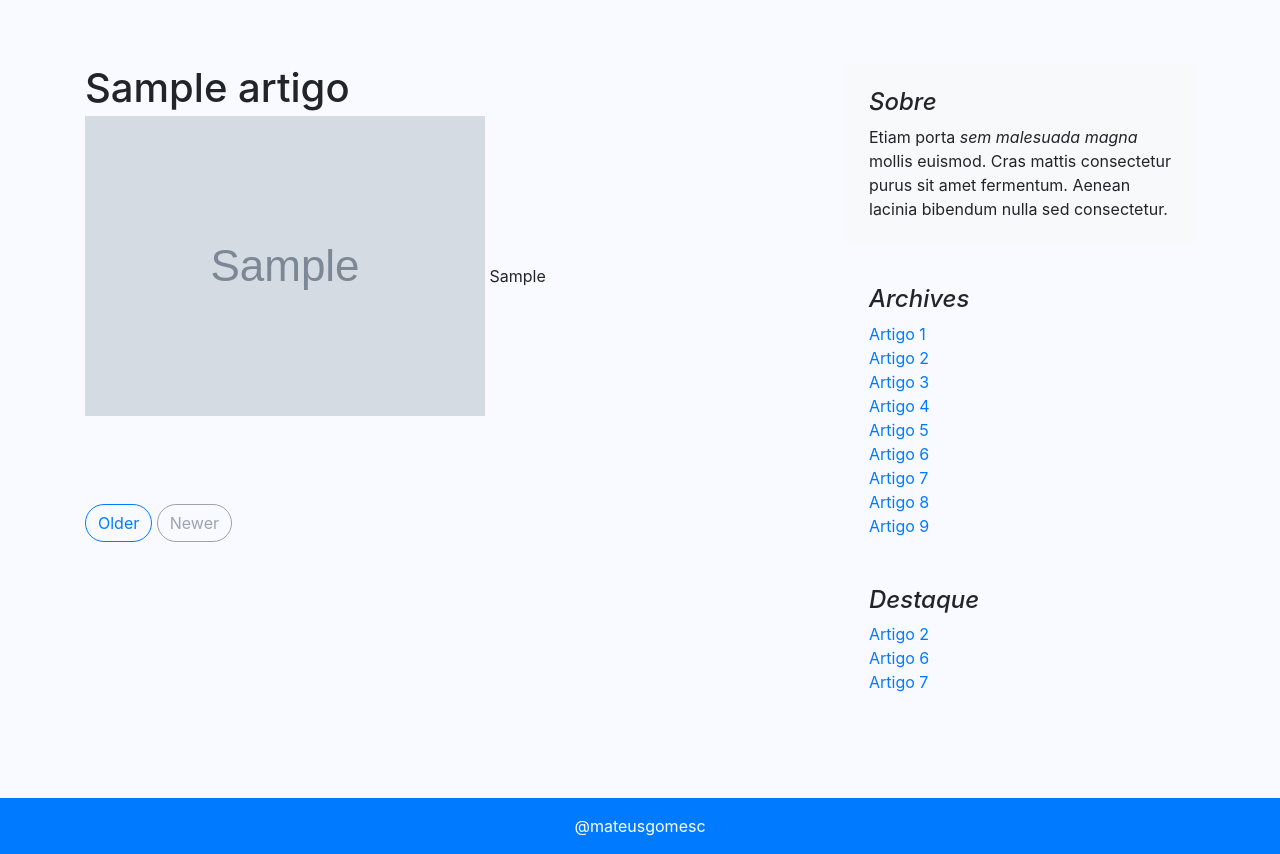
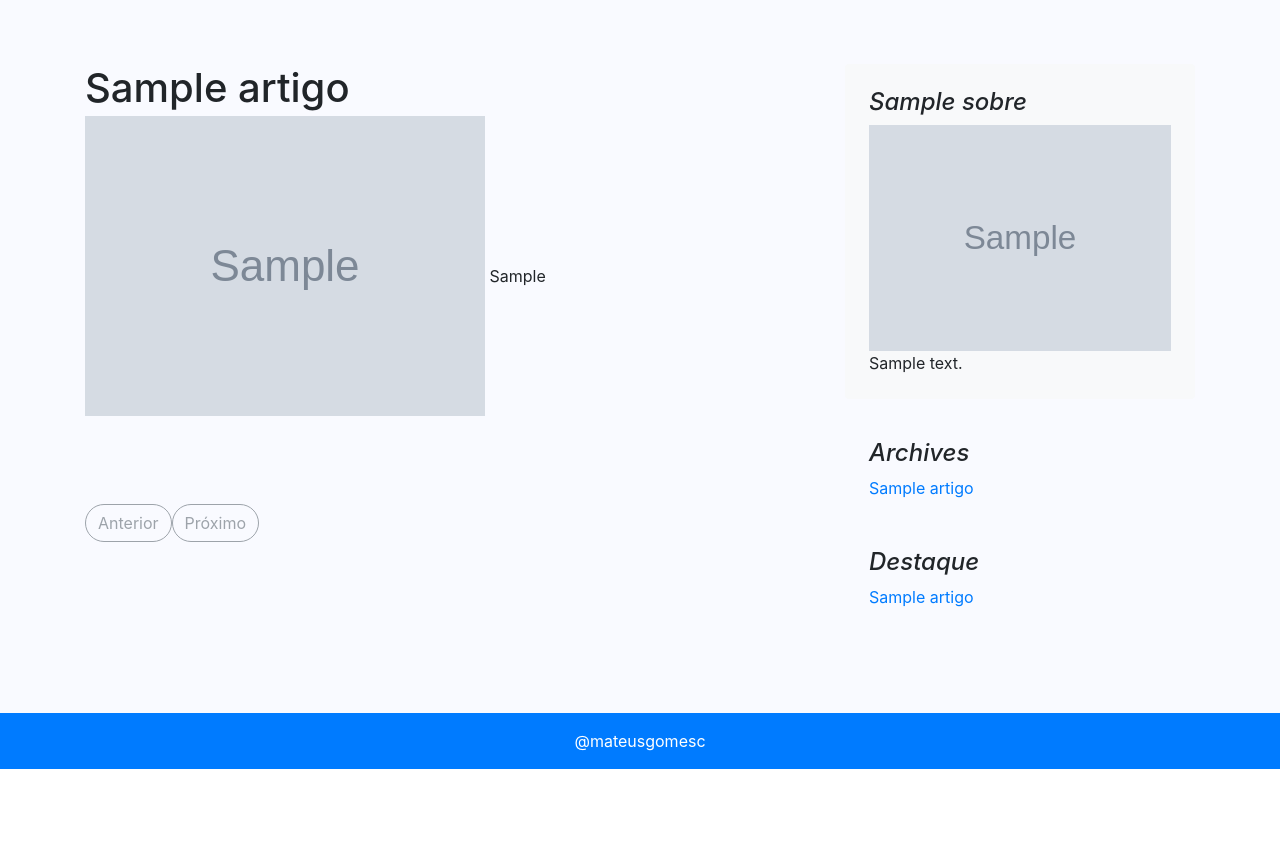
Before and after one commit to mateusgomesc7/empresa_mateus, a PHP site: a page that uses app/sts/views/blog/artigo.php in a window 1280 px wide. Shown: the part 56-910 px from the top of the page. After the commit the page ends 825 px from the top, so only its background shows below. Run offline with PHP 8.4, Linux system fonts and the light colour scheme; tables that the repository leaves empty or names only in its code hold one stand-in row (values such as "Sample post"); grey boxes marked "Sample" are stand-in pictures; some libraries are stand-ins or nearby versions.

Commit message:
Link para o próximo e anterior artigo

```diff
--- a/app/sts/controllers/Artigo.php
+++ b/app/sts/controllers/Artigo.php
@@ -19,6 +19,21 @@ class Artigo {
         $visualizarArt = new \Sts\models\StsArtigo;
         $this->Dados['sts_artigos'] = $visualizarArt->visualizarArtigo($this->Artigo);
 
+        $listarArtRecente = new \Sts\models\StsArtRecente();
+        $this->Dados['artRecente'] = $listarArtRecente->listarArtRecente();
+
+        $listarArtDestaque = new \Sts\models\StsArtDestaque();
+        $this->Dados['artDestaque'] = $listarArtDestaque->listarArtDestaque();
+
+        $visSobreAutor = new \Sts\models\StsSobreAutor();
+        $this->Dados['sobreAutor'] = $visSobreAutor->sobreAutor();
+
+        if(!empty($this->Dados['sts_artigos'][0])){
+            $artProximoAnt = new \Sts\Models\StsArtProxAnt;
+            $this->Dados['artProximo'] = $artProximoAnt->artigoProximo($this->Dados['sts_artigos'][0]['id']);
+            $this->Dados['artAnterior'] = $artProximoAnt->artigoAnterior($this->Dados['sts_artigos'][0]['id']);
+        }
+
         $carregarView = new \Core\ConfigView('sts/views/blog/artigo',$this->Dados);
         $carregarView->renderizar();
 
--- a/app/sts/views/blog/artigo.php
+++ b/app/sts/views/blog/artigo.php
@@ -22,45 +22,68 @@ if (!defined('URL')) {
                         <?php echo $conteudo; ?>
                     </div>
 
+                    <nav class="blog-pagination">
+                        <?php
+                            if(!empty($this->Dados['artAnterior'][0])){
+                                extract($this->Dados['artAnterior'][0]);
+                                echo "<a class='btn btn-outline-primary' href='". URL ."artigo/$slug'>Anterior</a>";
+                            }else{
+                                echo "<a class='btn btn-outline-secondary disabled' href='#'>Anterior</a>";
+                            }
+
+                            if(!empty($this->Dados['artProximo'][0])){
+                                extract($this->Dados['artProximo'][0]);
+                                echo "<a class='btn btn-outline-primary' href='". URL ."artigo/$slug'>Próximo</a>";
+                            }else{
+                                echo "<a class='btn btn-outline-secondary disabled' href='#'>Próximo</a>";
+                            }
+                        ?>
+
+                    </nav>
+
                     <?php
+                        }else{
+                            echo "<div class='alert alert-danger'>Erro: Artigo não encontrado!</div>";
                         }
                     ?>
 
-                    <nav class="blog-pagination">
-                        <a class="btn btn-outline-primary" href="#">Older</a>
-                        <a class="btn btn-outline-secondary disabled" href="#" tabindex="-1" aria-disabled="true">Newer</a>
-                        </nav>
 
                 </div>
 
                 <aside class="col-md-4 blog-sidebar">
+                <?php if(!empty($this->Dados['sobreAutor'][0])){ ?>
                     <div class="p-4 mb-3 bg-light rounded">
-                        <h4 class="font-italic">Sobre</h4>
-                        <p class="mb-0">Etiam porta <em>sem malesuada magna</em> mollis euismod. Cras mattis
-                            consectetur purus sit amet fermentum. Aenean lacinia bibendum nulla sed consectetur.</p>
+                        <?php
+                                extract($this->Dados['sobreAutor'][0]);
+                        ?>
+
+                        <h4 class="font-italic"><?php echo $titulo; ?></h4>
+                        <img src="<?php echo URL . 'assets/imgs/sobre_autor/' . $id . '/' . $imagem; ?>" class="img-fluid" alt="<?php echo $titulo ?>">
+                        <p class="mb-0"><?php echo $descricao; ?></p>
                     </div>
+                    <?php } ?>
 
                     <div class="p-4">
                         <h4 class="font-italic">Archives</h4>
                         <ol class="list-unstyled mb-0">
-                            <li><a href="#">Artigo 1</a></li>
-                            <li><a href="#">Artigo 2</a></li>
-                            <li><a href="#">Artigo 3</a></li>
-                            <li><a href="#">Artigo 4</a></li>
-                            <li><a href="#">Artigo 5</a></li>
-                            <li><a href="#">Artigo 6</a></li>
-                            <li><a href="#">Artigo 7</a></li>
-                            <li><a href="#">Artigo 8</a></li>
-                            <li><a href="#">Artigo 9</a></li>
+                            <?php
+                                foreach($this->Dados['artRecente'] as $artigoRec){
+                                    extract($artigoRec);
+                                    echo "<li><a href='".URL."artigo/$slug'>$titulo</a></li>";
+                                }
+                            ?>
                         </ol>
                     </div>
 
                     <div class="p-4">
                         <h4 class="font-italic">Destaque</h4>
                         <ol class="list-unstyled">
-                            <li><a href="#">Artigo 2</a></li>
-                            <li><a href="#">Artigo 6</a></li>
-                            <li><a href="#">Artigo 7</a></li>
+                            <?php
+                                foreach($this->Dados['artDestaque'] as $artigoDest){
+                                    extract($artigoDest);
+                                    echo "<li><a href='".URL."artigo/$slug'>$titulo</a></li>";
+                                }
+                            ?>
                         </ol>
                     </div>
                 </aside><!-- /.blog-sidebar -->
```
Also changed, not shown: app/sts/models/StsArtProxAnt.php (added, +38 -0 lines).
